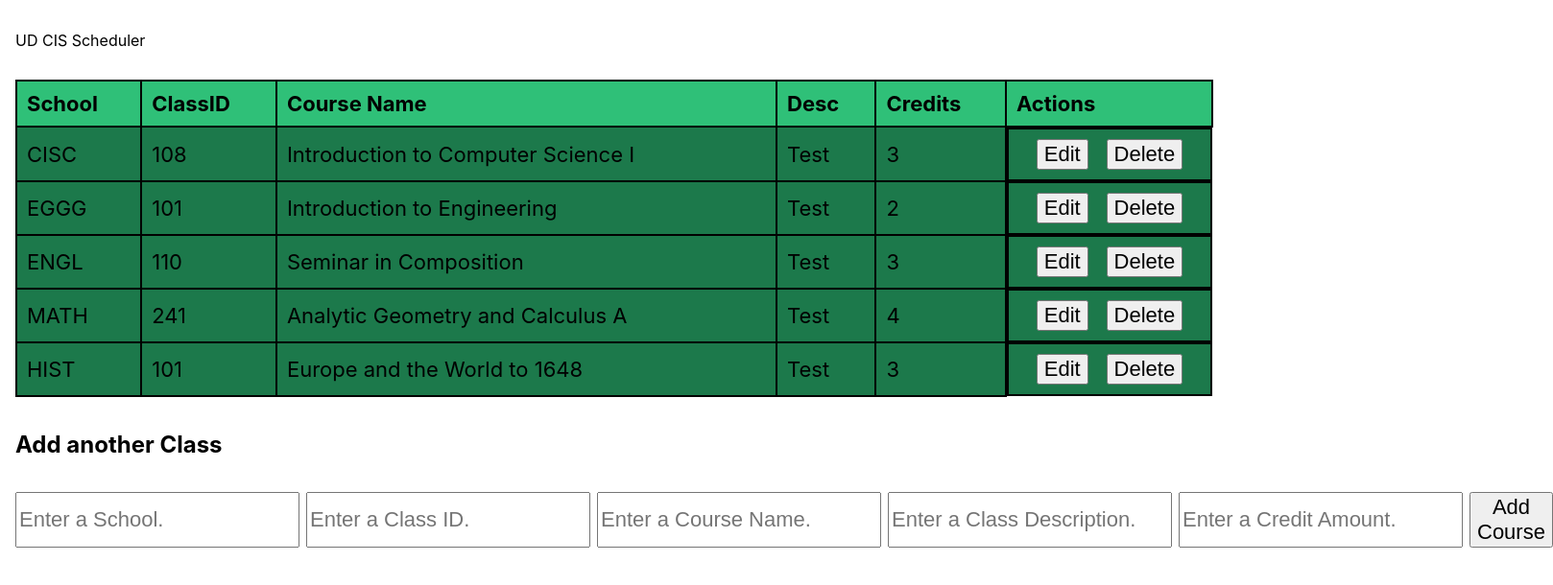
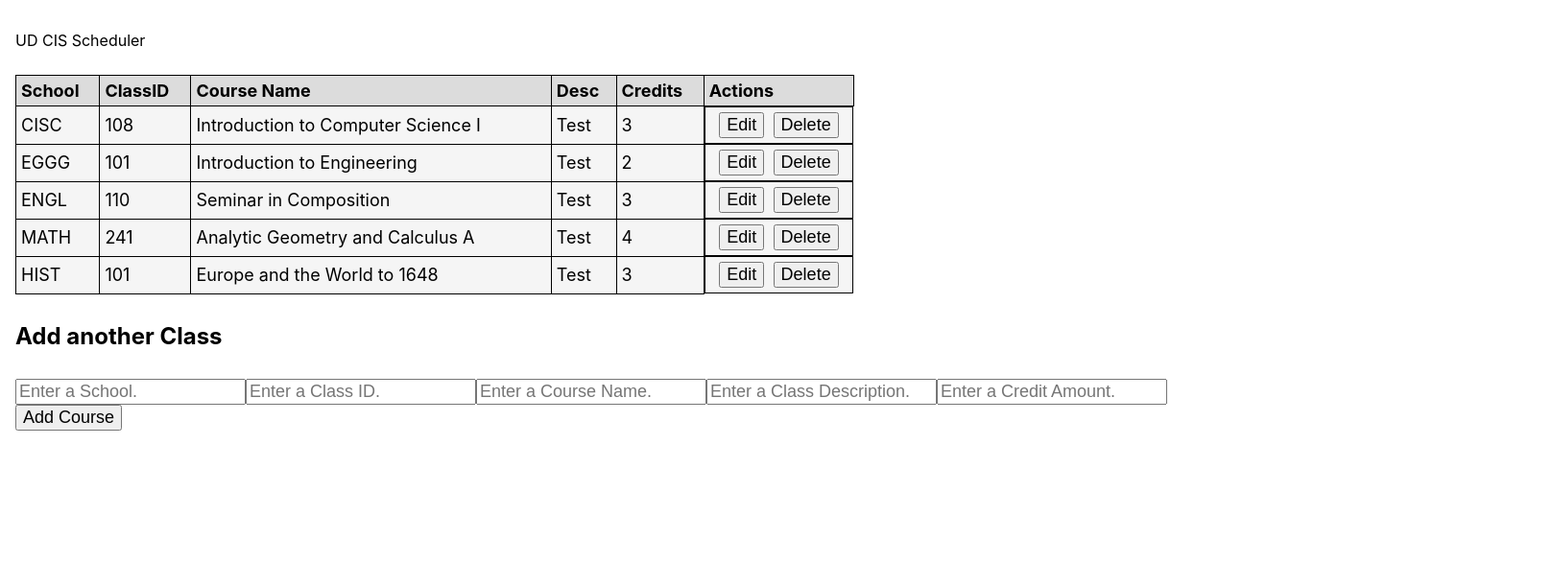
Before and after one commit to UD-CISC275-F21/ud-cis-scheduler-team-16, a React (Create React App) app: page / in a window 1280 px wide. Shown: the top 610 px of the page at 96% size, 1618 px wide, since content can reach past the window. Built offline with nearby package versions, Linux system fonts and the light colour scheme.

Commit message:
changes to CSS format

```diff
--- a/src/App.css
+++ b/src/App.css
@@ -1,36 +1,33 @@
-/* Basis for this from:
-https://github.com/chrisblakely01/react-creating-a-table/blob/main/src/App.css */
-
 .app-container {
   display: flex;
   flex-direction: column;
-  gap: 15px;
+  gap: 10px;
   padding: 1rem;
 }
 
 table {
   border-collapse: collapse;
-  width: 100%;
+  width: 70%;
 }
 
 th,
 td {
-  border: 2px solid #000000;
+  border: 0.5px solid #000000;
   text-align: left;
-  padding: 10px;
-  font-size: 30px;
+  padding: 5px;
+  font-size: 20px;
 }
 
 th {
-  background-color: rgb(47, 192, 120);
+  background-color: gainsboro;
 }
 
 td {
-  background-color: rgb(28, 121, 75);
+  background-color: whitesmoke;
 }
 
 form {
-  display: flex;
+  display: inline-block;
   gap: 7px;
 }
 
@@ -40,5 +37,5 @@ form td:last-child {
 }
 
 form * {
-  font-size: 22px;
+  font-size: 18px;
 }
```
